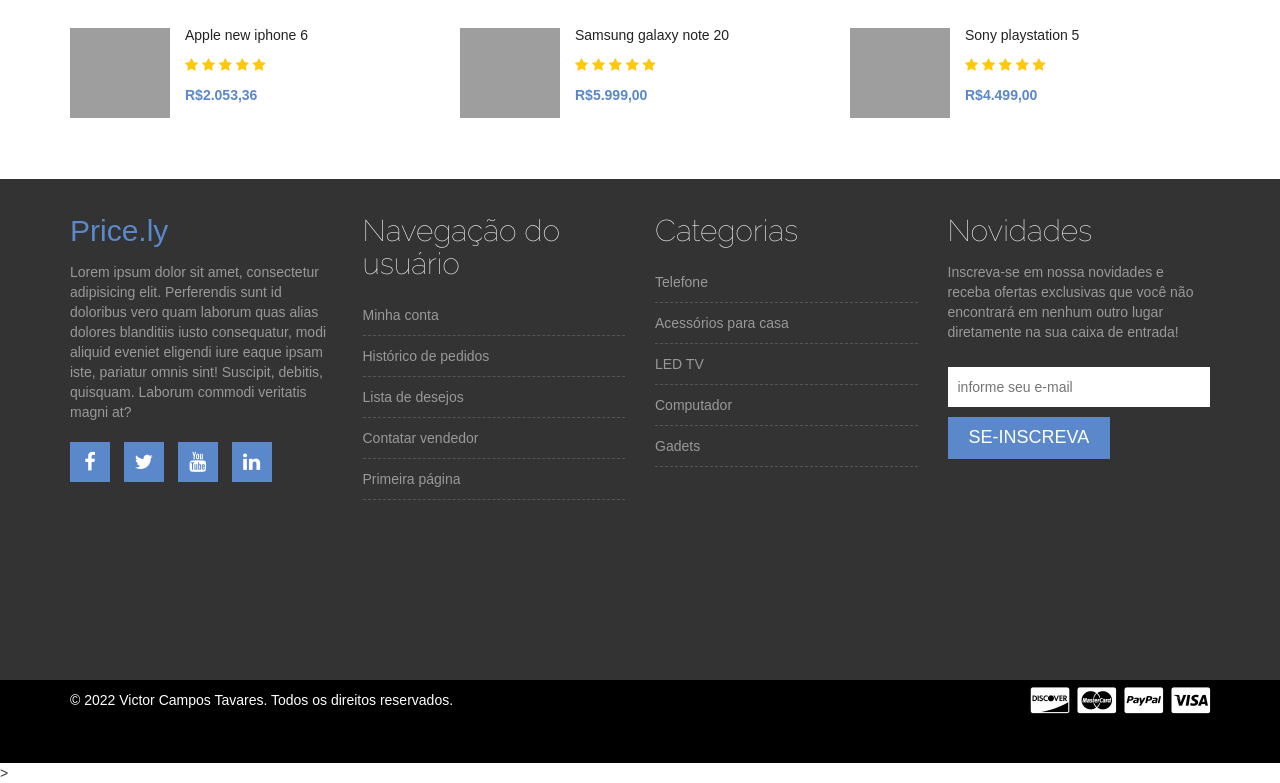
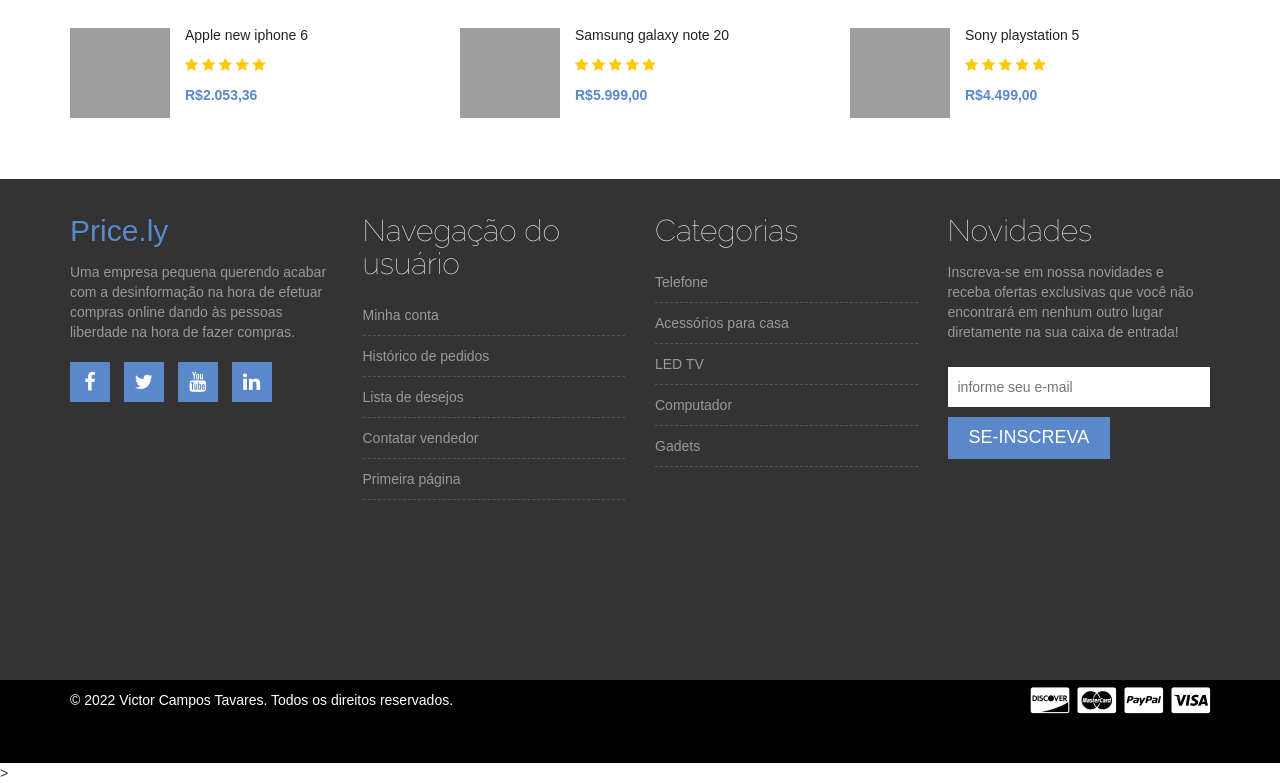
Before and after one commit to vct909/pricevct.ly, a plain HTML site: page index.html in a window 1280 px wide. Shown: the part 3492-4275 px from the top of the page. Drawn offline with nearby package versions, Linux system fonts and the light colour scheme; grey boxes are pictures that could not be loaded.

Commit message:
Update index.html

```diff
--- a/index.html
+++ b/index.html
@@ -469,7 +469,7 @@
                 <div class="col-md-3 col-sm-6">
                     <div class="footer-about-us">
                         <h2><span>Price.ly</span></h2>
-                        <p>Lorem ipsum dolor sit amet, consectetur adipisicing elit. Perferendis sunt id doloribus vero quam laborum quas alias dolores blanditiis iusto consequatur, modi aliquid eveniet eligendi iure eaque ipsam iste, pariatur omnis sint! Suscipit, debitis, quisquam. Laborum commodi veritatis magni at?</p>
+                        <p>Uma empresa pequena querendo acabar com a desinformação na hora de efetuar compras online dando às pessoas liberdade na hora de fazer compras.</p>
                         <div class="footer-social">
                             <a href="#" target="_blank"><i class="fa fa-facebook"></i></a>
                             <a href="#" target="_blank"><i class="fa fa-twitter"></i></a>
```
